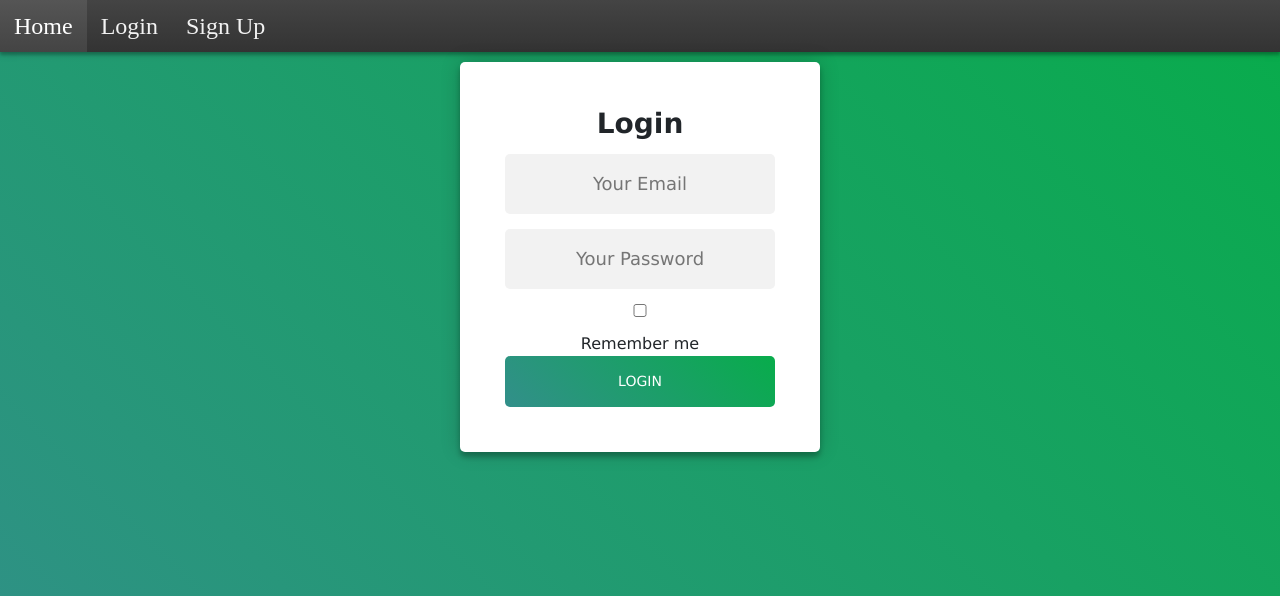
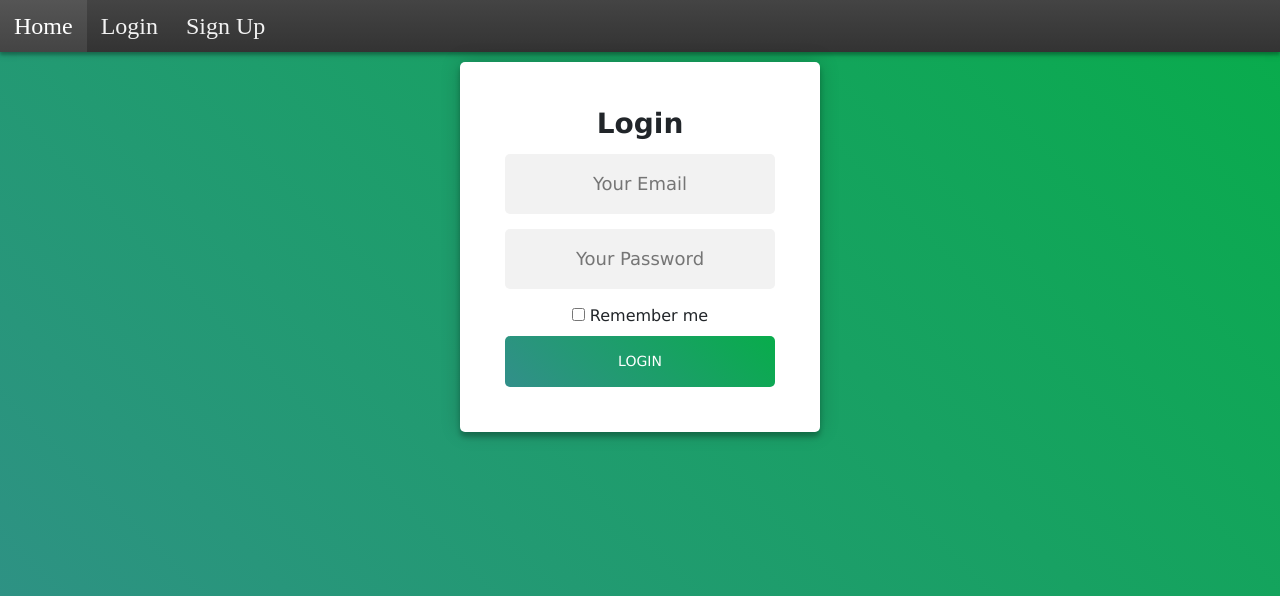
Before and after one commit to Iash5225/Project, a Flask app: page /login in a window 1280 px wide. Shown: the top 596 px of the page. Run offline with Flask 2, Linux system fonts and the light colour scheme.

Commit message:
fixed alignment of remember me chackbox

```diff
--- a/project/static/base.css
+++ b/project/static/base.css
@@ -44,7 +44,7 @@ body {
     -webkit-font-smoothing: antialiased;
     -moz-osx-font-smoothing: grayscale;
     background-size: cover;
-    display: fixed;
+    /* display: */
     width: 100%;
     /* Full width (cover the whole page) */
     height: 100%;
--- a/project/static/login.css
+++ b/project/static/login.css
@@ -27,7 +27,6 @@ header a img {
     margin: 0 auto 100px;
     margin-top: 10px;
     padding: 45px;
-    text-align: center;
     box-shadow: 0 0 20px 0 rgba(0, 0, 0, 0.2), 0 5px 5px 0 rgba(0, 0, 0, 0.24);
     border-radius: 5px;
     font-family: Segoe UI Light, Verdana, Geneva, Tahoma, sans-serif;
@@ -61,7 +60,7 @@ header a img {
     color: #FFFFFF;
     font-size: 14px;
     -webkit-transition: all 0.3 ease;
-    transition: all 0.3 ease;
+    transition: all;
     cursor: pointer;
     border-radius: 5px;
 }
@@ -88,16 +87,11 @@ header a img {
     margin: 0 auto;
 }
 
-.checkbox label {
+.checkbox {
     display: inline-block;
-    padding-right: 10px;
-    white-space: nowrap;
+    justify-content: space-evenly;
 }
 
-.checkbox input {
-    vertical-align: middle;
+#checkbox {
+    width: auto;
 }
-
-.checkbox label span {
-    vertical-align: middle;
-}
--- a/project/templates/base.html
+++ b/project/templates/base.html
@@ -1,12 +1,15 @@
 <!DOCTYPE html>
-<html>
-
+<html lang="en">
   <head>
     <meta charset="utf-8" />
     <meta http-equiv="X-UA-Compatible" content="IE=edge" />
     <meta name="viewport" content="width=device-width, initial-scale=1" />
     <title>Wordris</title>
-  <link rel="icon" type="image/x-icon" href="{{ url_for('static', filename='logo.png') }}">
+    <link
+      rel="icon"
+      type="image/x-icon"
+      href="{{ url_for('static', filename='logo.png') }}"
+    />
 
     <!-- CSS -->
 
@@ -14,37 +17,39 @@
       rel="stylesheet"
       href="https://cdnjs.cloudflare.com/ajax/libs/bulma/0.7.2/css/bulma.min.css"
     /> -->
-  <link rel="stylesheet" href="https://cdn.jsdelivr.net/npm/bootstrap@5.1.3/dist/css/bootstrap.min.css"
-    integrity="sha384-1BmE4kWBq78iYhFldvKuhfTAU6auU8tT94WrHftjDbrCEXSU1oBoqyl2QvZ6jIW3" crossorigin="anonymous" />
-  <link rel="stylesheet" href="{{ url_for('static', filename='style.css') }}" />
+    <link
+      rel="stylesheet"
+      href="https://cdn.jsdelivr.net/npm/bootstrap@5.1.3/dist/css/bootstrap.min.css"
+      integrity="sha384-1BmE4kWBq78iYhFldvKuhfTAU6auU8tT94WrHftjDbrCEXSU1oBoqyl2QvZ6jIW3"
+      crossorigin="anonymous"
+    />
+    <link
+      rel="stylesheet"
+      href="{{ url_for('static', filename='style.css') }}"
+    />
 
-  <link rel="stylesheet" href="{{ url_for('static', filename='login.css') }}" />
+    <link
+      rel="stylesheet"
+      href="{{ url_for('static', filename='login.css') }}"
+    />
 
-  <link rel="stylesheet" href="{{ url_for('static', filename='base.css') }}" />
+    <link
+      rel="stylesheet"
+      href="{{ url_for('static', filename='base.css') }}"
+    />
 
     {% block head %}{% endblock %}
-
   <body>
     <div class="topnav">
       <nav>
-        <a href="{{ url_for('main.index') }}" class="navbar-item">
-          Home
-        </a>
+        <a href="{{ url_for('main.index') }}" class="navbar-item"> Home </a>
         {% if current_user.is_authenticated %}
-        <a href="{{ url_for('main.game') }}" class="navbar-item">
-          Game
-        </a>
+        <a href="{{ url_for('main.game') }}" class="navbar-item"> Game </a>
         {% endif %} {% if not current_user.is_authenticated %}
-        <a href="{{ url_for('auth.login') }}" class="navbar-item">
-          Login
-        </a>
-        <a href="{{ url_for('auth.signup') }}" class="navbar-item">
-          Sign Up
-        </a>
+        <a href="{{ url_for('auth.login') }}" class="navbar-item"> Login </a>
+        <a href="{{ url_for('auth.signup') }}" class="navbar-item"> Sign Up </a>
         {% endif %} {% if current_user.is_authenticated %}
-        <a href="{{ url_for('auth.logout') }}" class="navbar-item">
-          Logout
-        </a>
+        <a href="{{ url_for('auth.logout') }}" class="navbar-item"> Logout </a>
         {% endif %} {% if current_user.is_authenticated %}
         <a href="{{ url_for('auth.delete') }}" class="navbar-item">
           Delete Account
@@ -54,5 +59,4 @@
     </div>
     {% block content %} {% endblock content %}
   </body>
-
 </html>
--- a/project/templates/login.html
+++ b/project/templates/login.html
@@ -28,11 +28,9 @@
           />
         </div>
       </div>
-      <div class="field">
-        <label class="checkbox">
-          <input type="checkbox" name="remember" />
-          <span>Remember me</span>
-        </label>
+      <div class="field checkbox">
+        <input type="checkbox" name="remember" id="checkbox"/>
+        <label for="remember">Remember me</label>
       </div>
       <button class="Login">Login</button>
     </form>
```
Lines whose indentation alone changed are shown as unchanged.
